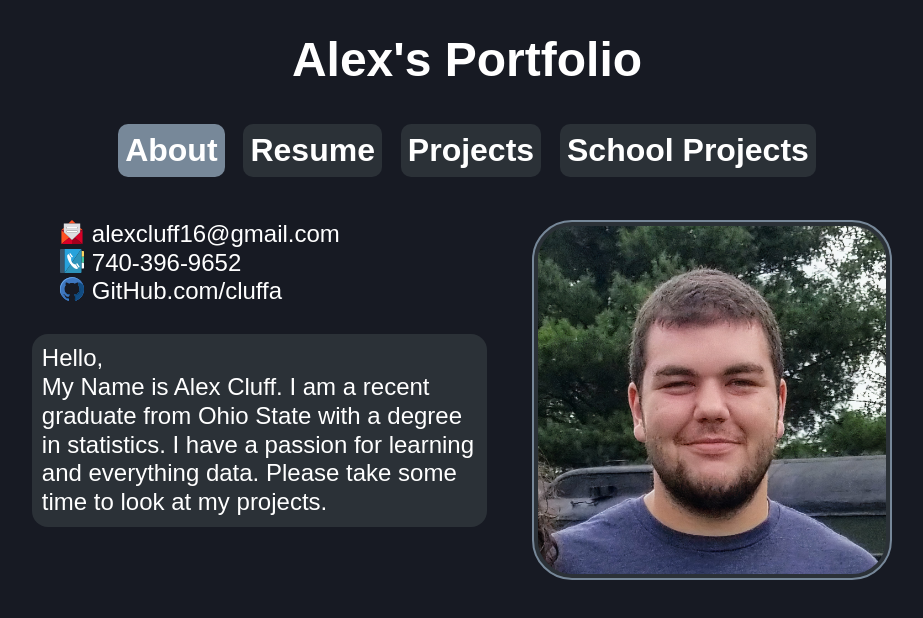
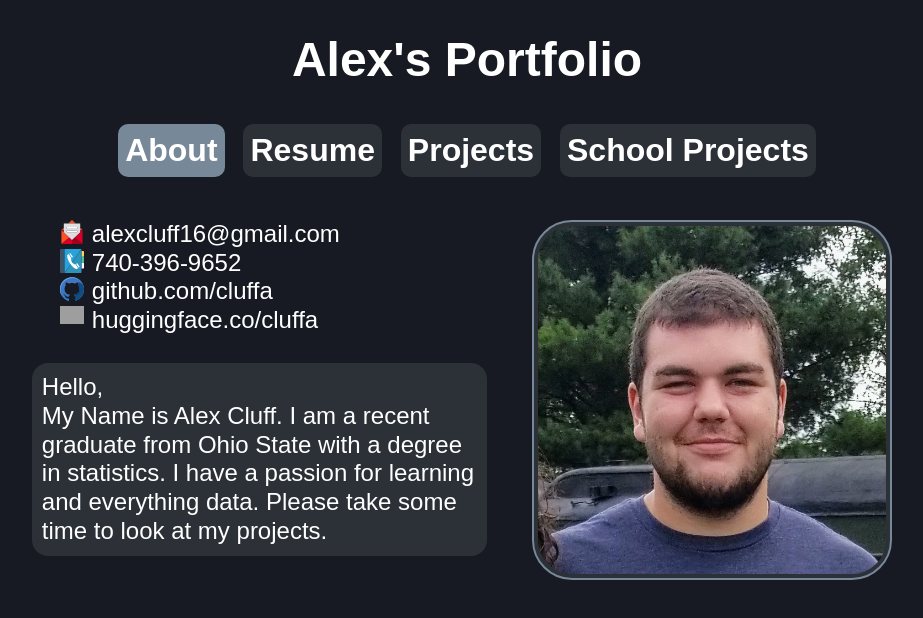
Before and after one commit to cluffa/portfolio, a plain HTML site: page index.html in a window 1280 px wide. Shown: the whole page, without its empty margins (173-1096 px from the left). Drawn offline with Linux system fonts and the light colour scheme; grey boxes are pictures that could not be loaded.

Commit message:
Update index.html

```diff
--- a/index.html
+++ b/index.html
@@ -48,7 +48,11 @@
             </a>
             <a href="https://github.com/cluffa" class="pinfo">
                 <img src="assets/github.svg" alt="github" class="smallicon">
-                GitHub.com/cluffa<br>
+                github.com/cluffa<br>
+            </a>
+            <a href="https://huggingface.co/cluffa" class="pinfo">
+                <img src="https://huggingface.co/front/assets/huggingface_logo-noborder.svg" alt="huggingface" class="smallicon">
+                huggingface.co/cluffa<br>
             </a>
         </div>
         <div>
```
